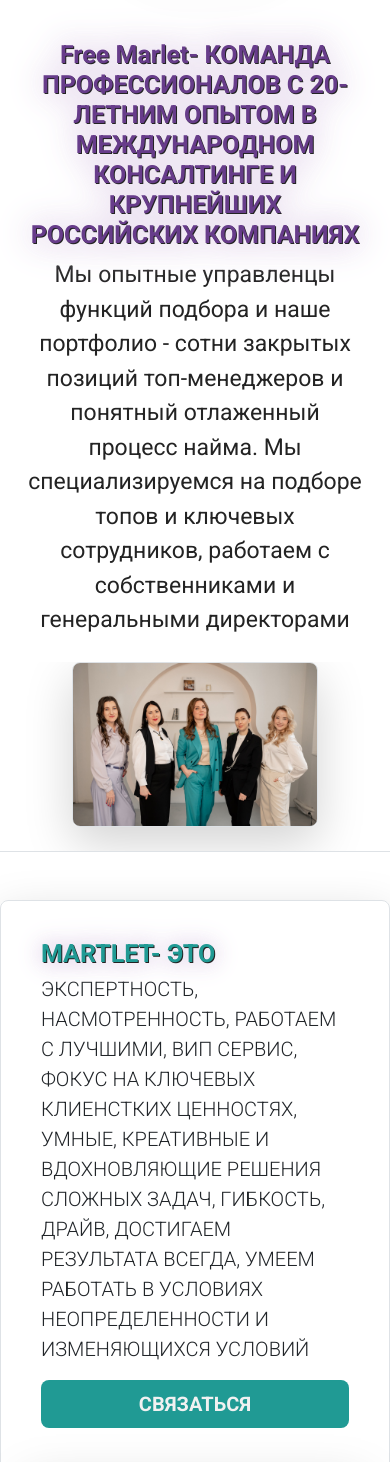
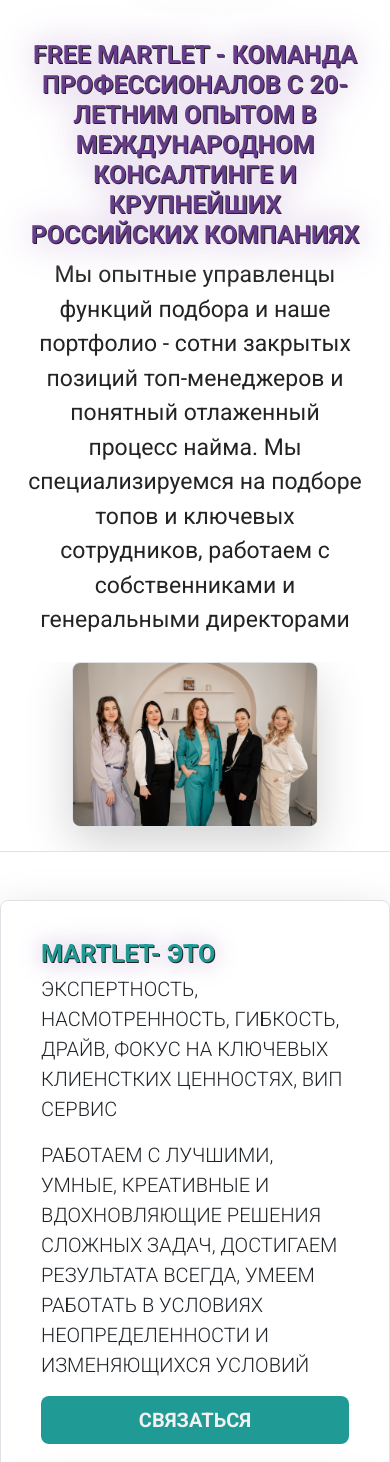
Before and after one commit to Elena-Mi/Martlet, a plain HTML site: page index.html in a window 390 px wide. Shown: the part 82-1544 px from the top of the page. Drawn offline with nearby package versions, Linux system fonts and the light colour scheme.

Commit message:
Add files via upload

```diff
--- a/index.html
+++ b/index.html
@@ -67,8 +67,8 @@
 
 		<div class="px-4 pt-5 text-center border-bottom">
 			<h2 class="hero_title display-4 fw-bold">
-				Free Marlet- КОМАНДА ПРОФЕССИОНАЛОВ С 20-ЛЕТНИМ ОПЫТОМ В МЕЖДУНАРОДНОМ
-				КОНСАЛТИНГЕ И КРУПНЕЙШИХ РОССИЙСКИХ КОМПАНИЯХ
+				FREE MARTLET - <span class="hero_title_sm"> КОМАНДА ПРОФЕССИОНАЛОВ С 20-ЛЕТНИМ ОПЫТОМ В МЕЖДУНАРОДНОМ
+				КОНСАЛТИНГЕ И КРУПНЕЙШИХ РОССИЙСКИХ КОМПАНИЯХ</span>
 			</h2>
 			<div class="col-lg-6 mx-auto">
 				<p class="lead mb-4 hero_second">
@@ -99,11 +99,16 @@
 				<div class="col-lg-7 p-3 p-lg-5 pt-lg-3">
 					<h2 class="display-4 fw-bold lh-1 hero_secondOne">MARTLET- ЭТО</h2>
 					<p class="lead hero_text_second">
-						Экспертность, насмотренность, работаем с лучшими, вип сервис, фокус
-						на ключевых клиенстких ценностях, умные, креативные и вдохновляющие
-						решения сложных задач, гибкость, драйв, достигаем результата всегда,
+						Экспертность, насмотренность, гибкость, драйв, фокус
+						на ключевых клиенстких ценностях, вип сервис
+					</p>
+
+					<p class="lead hero_text_second">
+						Работаем с лучшими, умные, креативные и вдохновляющие
+						решения сложных задач, достигаем результата всегда,
 						умеем работать в условиях неопределенности и изменяющихся условий
 					</p>
+
 					<div
 						class="d-grid gap-2 d-md-flex justify-content-md-start mb-4 mb-lg-3"
 					>
@@ -138,7 +143,7 @@
 						<div
 							class="d-flex flex-column h-100 p-5 pb-3 text-white text-shadow-1"
 						>
-							<h5 class="pt-5 mt-5 mb-4 display-6 lh-1 fw-bold">
+							<h5 class="pt-5 mt-5 mb-4 display-6 lh-1 fw-bold ">
 								Работаем с неформулированными запросами
 							</h5>
 							<ul class="d-flex list-unstyled mt-auto">
@@ -168,7 +173,7 @@
 						<div
 							class="d-flex flex-column h-100 p-5 pb-3 text-white text-shadow-1"
 						>
-							<h5 class="pt-5 mt-5 mb-4 display-6 lh-1 fw-bold">
+							<h5 class="pt-5 mt-5 mb-4 display-6 lh-1 fw-bold ">
 								Обладаем эксклюзивной базой топовых кандидатов и лучших практик
 							</h5>
 							<ul class="d-flex list-unstyled mt-auto">
@@ -200,7 +205,7 @@
 						<div
 							class="d-flex flex-column h-100 p-5 pb-3 text-white text-shadow-1"
 						>
-							<h5 class="pt-5 mt-5 mb-4 display-6 lh-1 fw-bold">
+							<h5 class="pt-5 mt-5 mb-4 display-6 lh-1 fw-bold ">
 								Полностью возьмем на себя решение вашей проблемы
 							</h5>
 							<ul class="d-flex list-unstyled mt-auto">
@@ -231,7 +236,7 @@
 						<div
 							class="d-flex flex-column h-100 p-5 pb-3 text-white text-shadow-1"
 						>
-							<h3 class="pt-5 mt-5 mb-4 display-6 lh-1 fw-bold">
+							<h3 class="pt-5 mt-5 mb-4 display-6 lh-1 fw-bold ">
 								Легко запускаем процессы непростого подбора топов
 							</h3>
 							<ul class="d-flex list-unstyled mt-auto">
@@ -262,7 +267,7 @@
 						<div
 							class="d-flex flex-column h-100 p-5 pb-3 text-white text-shadow-1"
 						>
-							<h3 class="pt-5 mt-5 mb-4 display-6 lh-1 fw-bold">
+							<h3 class="pt-5 mt-5 mb-4 display-6 lh-1 fw-bold ">
 								Гибко действуем в условиях неизвестности и неопределенности
 							</h3>
 							<ul class="d-flex list-unstyled mt-auto">
@@ -293,7 +298,7 @@
 						<div
 							class="d-flex flex-column h-100 p-5 pb-3 text-white text-shadow-1"
 						>
-							<h3 class="pt-5 mt-5 mb-4 display-6 lh-1 fw-bold">
+							<h3 class="pt-5 mt-5 mb-4 display-6 lh-1 fw-bold ">
 								Сделаем чуть больше, чем вы от нас ждете
 							</h3>
 							<ul class="d-flex list-unstyled mt-auto">
--- a/style.css
+++ b/style.css
@@ -4,22 +4,21 @@
 	box-sizing: border-box;
 }
 body {
-	 font-family: "Roboto", sans-serif;
-	 overflow-x: hidden;
+	font-family: 'Roboto', sans-serif;
+	overflow-x: hidden;
 }
 .label_png {
 	border-radius: 12px;
-	/* padding: 5px 10px; */
 }
 
 .brand_logo {
-		color:#673c8a;
+	color: #673c8a;
 }
 .bg_nav {
 	background-color: #c7b1d3;
 }
 .navbar-brand {
-	text-shadow: .5px .5px #232323;
+	text-shadow: 0.5px 0.5px #232323;
 	filter: drop-shadow(0 0 30px rgb(220, 220, 220))
 		drop-shadow(0 0 20px rgb(220, 220, 220));
 }
@@ -39,6 +38,9 @@ body {
 	color: #673c8a;
 	text-shadow: 1px 1px #232323;
 	filter: drop-shadow(0 0 15px #e9deef) drop-shadow(0 0 15px #e9deef);
+}
+.hero_title_sm {
+	font-size: 35px;
 }
 .hero_second {
 	font-size: 23px;
@@ -63,17 +65,20 @@ body {
 	color: #232323;
 }
 
-.blog1_third_bg{
+.blog1_third_bg {
 	background-color: #673c8a;
-
 }
 .blog2_third_bg {
-	background-color:  rgb(32, 154, 148);
+	background-color: rgb(32, 154, 148);
 }
+
 @media all and (max-width: 800px) {
-	.hero_title,
+	.hero_title {
+		font-size: 30px;
+	}
+	.hero_title_sm,
 	.hero_secondOne {
-		font-size: 30px;
+		font-size: 25px;
 	}
 	.hero_second_image {
 	}
```
